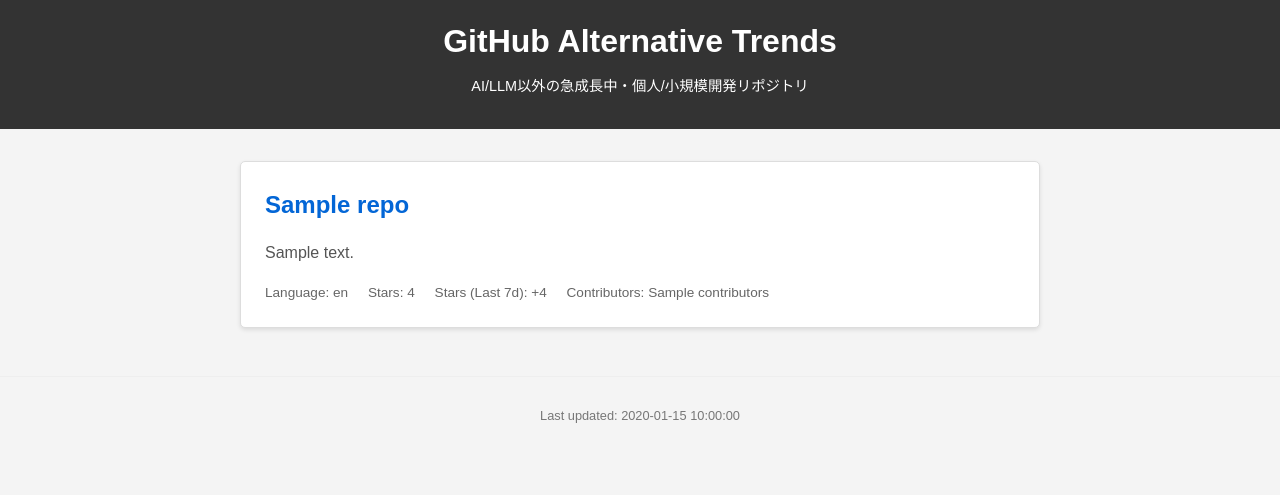
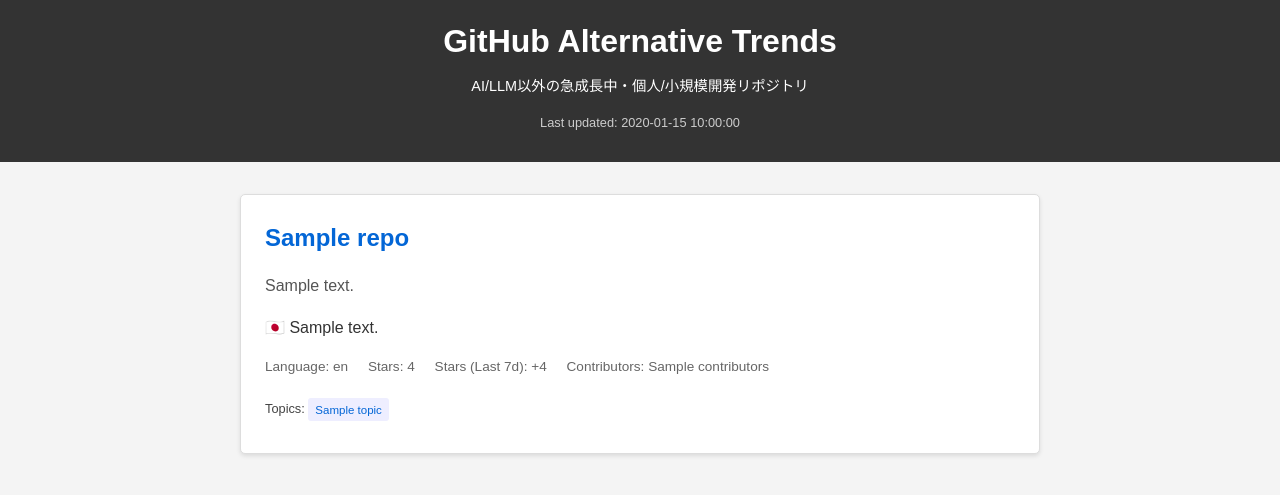
Before and after one commit to tkys/github-alt-trends, a Python web app: template templates/index.html.j2 in a window 1280 px wide. Shown: the top 495 px of the page. Run offline with Jinja, Linux system fonts and the light colour scheme; the template is opened without the code that fills it: most values are stand-ins (such as "Sample title", 1, 10 or a date in 2020).

Commit message:
Implement feature enhancements based on feedback

```diff
--- a/docs/style.css
+++ b/docs/style.css
@@ -22,6 +22,12 @@ header h1 {
 header p {
     margin-top: 0.5rem;
     font-size: 0.9rem;
+}
+
+header .last-updated {
+    font-size: 0.8rem;
+    color: #ccc; /* Lighter color in header */
+    margin-top: 0.2rem;
 }
 
 main {
@@ -71,7 +77,26 @@ main {
 .repo-item .meta span {
     margin-right: 1rem;
     display: inline-block; /* Ensure spacing */
+    margin-bottom: 0.5rem; /* Add some bottom margin for spacing */
 }
+
+.repo-item .topics {
+    margin-top: 0.75rem; /* Add space above topics */
+    font-size: 0.8rem;
+    color: #444;
+}
+
+.topic-tag {
+    display: inline-block;
+    background-color: #eef;
+    color: #0366d6;
+    padding: 0.2em 0.6em;
+    margin-right: 0.4em;
+    margin-bottom: 0.4em; /* Allow wrapping */
+    border-radius: 3px;
+    font-size: 0.9em; /* Slightly smaller than meta text */
+}
+
 
 footer {
     text-align: center;
--- a/templates/index.html.j2
+++ b/templates/index.html.j2
@@ -10,6 +10,7 @@
     <header>
         <h1>GitHub Alternative Trends</h1>
         <p>AI/LLM以外の急成長中・個人/小規模開発リポジトリ</p>
+        <p class="last-updated">Last updated: {{ last_updated }}</p>
     </header>
 
     <main>
@@ -19,11 +20,22 @@
                     <li class="repo-item">
                         <h2><a href="{{ repo.url }}" target="_blank" rel="noopener noreferrer">{{ repo.name }}</a></h2>
                         <p class="description">{{ repo.description }}</p>
+                        {% if repo.description_ja and repo.description_ja != repo.description %}
+                        <p class="description-ja">🇯🇵 {{ repo.description_ja }}</p>
+                        {% endif %}
                         <div class="meta">
                             <span class="language">Language: {{ repo.language or 'N/A' }}</span>
                             <span class="stars">Stars: {{ repo.stars }}</span>
                             <span class="stars-growth">Stars (Last 7d): +{{ repo.stars_last_7_days }}</span>
                             <span class="contributors">Contributors: {{ repo.contributors }}</span>
+                            {% if repo.topics %}
+                            <div class="topics">
+                                Topics:
+                                {% for topic in repo.topics %}
+                                    <span class="topic-tag">{{ topic }}</span>
+                                {% endfor %}
+                            </div>
+                            {% endif %}
                         </div>
                     </li>
                 {% endfor %}
@@ -34,7 +46,7 @@
     </main>
 
     <footer>
-        <p>Last updated: {{ last_updated }}</p>
+        <!-- Footer content can go here if needed -->
     </footer>
 </body>
 </html>
```
Also changed, not shown: main.py (+41 -12 lines).
